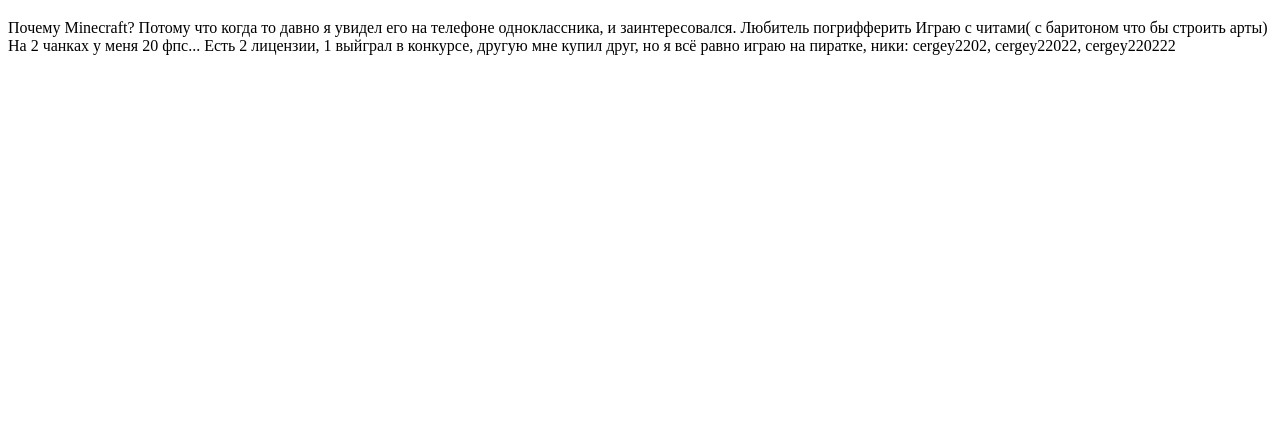
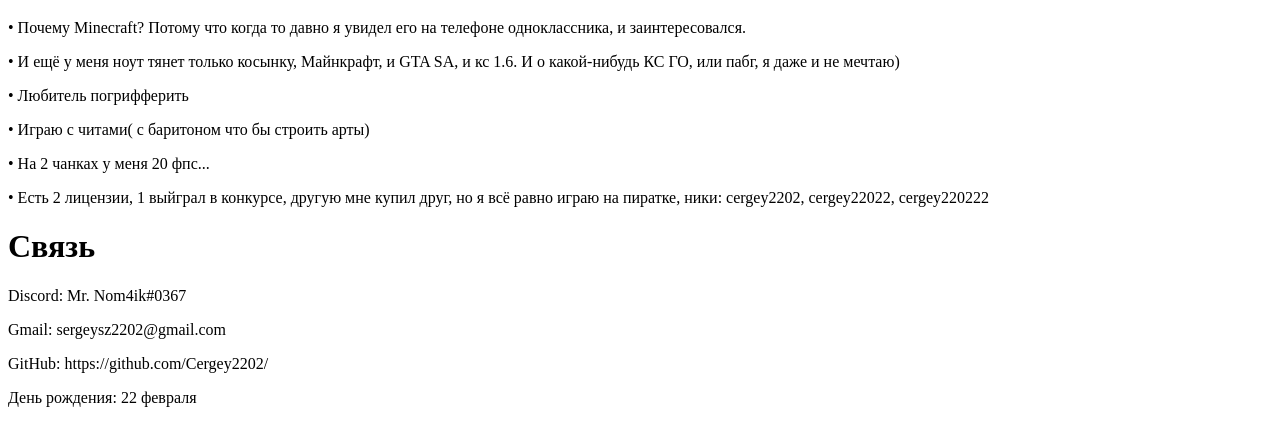
Before and after one commit to Cergey2202/Cergey2202.github.io, a plain HTML site: page index.html in a window 1280 px wide. Shown: the part 530-953 px from the top of the page. Before the commit the page ends 800 px from the top, so only its background shows below. Drawn offline with Linux system fonts and the light colour scheme.

Commit message:
Update index.html

```diff
--- a/index.html
+++ b/index.html
@@ -11,8 +11,14 @@
 <p>• Не курю, не пью </p>
 <p>• И я не буду слушать песню, если в ней поётся про наркотики и т.п.</p>
 <h1>Minecraft:</h1>
-    Почему Minecraft? Потому что когда то давно я увидел его на телефоне одноклассника, и заинтересовался.
-    Любитель погрифферить
-    Играю с читами( с баритоном что бы строить арты)
-    На 2 чанках у меня 20 фпс...
-    Есть 2 лицензии, 1 выйграл в конкурсе, другую мне купил друг, но я всё равно играю на пиратке, ники: cergey2202, cergey22022, cergey220222
+<p>• Почему Minecraft? Потому что когда то давно я увидел его на телефоне одноклассника, и заинтересовался. </p>
+<p>• И ещё у меня ноут тянет только косынку, Майнкрафт, и GTA SА, и кс 1.6. И о какой-нибудь КС ГО, или пабг, я даже и не мечтаю)
+<p>• Любитель погрифферить </p>
+<p>• Играю с читами( с баритоном что бы строить арты) </p>
+<p>• На 2 чанках у меня 20 фпс... </p>
+<p>• Есть 2 лицензии, 1 выйграл в конкурсе, другую мне купил друг, но я всё равно играю на пиратке, ники: cergey2202, cergey22022, cergey220222</p>
+<h1>Связь</h1>
+<p>Discord: Mr. Nom4ik#0367 </p>
+<p>Gmail: sergeysz2202@gmail.com</p>
+<p>GitHub: https://github.com/Cergey2202/ </p>
+<p>День рождения: 22 февраля</p>
```
